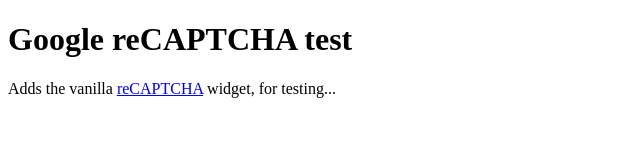
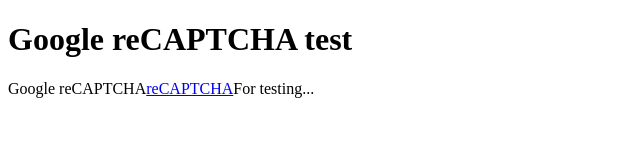
Before and after one commit to kadir-guven/recaptcha, a plain HTML site: page index.html in a window 1280 px wide. Shown: the whole page, without its empty margins (0-640 px from the left). Drawn offline with Linux system fonts and the light colour scheme.

Commit message:
Update index.html

```diff
--- a/index.html
+++ b/index.html
@@ -1,4 +1,3 @@
-
 <!DOCTYPE html>
 <html>
 <head>
@@ -8,7 +7,7 @@
 </head>
 <body>
 <h1>Google reCAPTCHA test</h1>
-<p>Adds the vanilla <a href="https://www.google.com/recaptcha">reCAPTCHA</a> widget, for testing...</p>
+<p>Google reCAPTCHA<a href="https://www.google.com/recaptcha">reCAPTCHA</a>For testing...</p>
 <div class="g-recaptcha" data-sitekey="6LeIxAcTAAAAAGG-vFI1TnRWxMZNFuojJ4WifJWe"></div>
 </body>
 </html>
```
